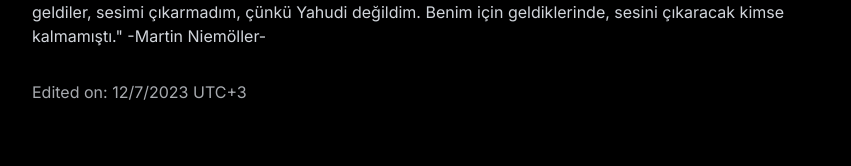
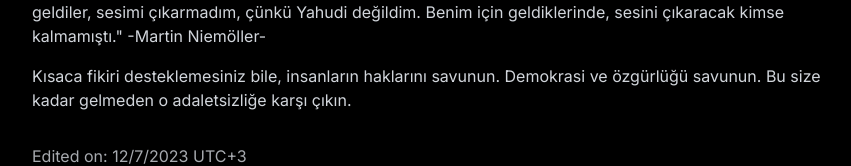
Before and after one commit to egely1337/egely1337-com, a Next.js app: page /blog/ifade-ozgurlugu-nedir in a window 1280 px wide. Shown: the part 2517-2683 px from the top of the page, without its empty margins (16-867 px from the left). Built offline with nearby package versions, Linux system fonts and the light colour scheme; a web font is replaced by a local one.

Commit message:
ifade-ozgurlugu-nedir updated

```diff
--- a/src/pages/blog/ifade-ozgurlugu-nedir.tsx
+++ b/src/pages/blog/ifade-ozgurlugu-nedir.tsx
@@ -75,6 +75,10 @@ export default function Page(props: {
                 Sonra Yahudiler için geldiler, sesimi çıkarmadım, çünkü Yahudi değildim.
                 Benim için geldiklerinde, sesini çıkaracak kimse kalmamıştı." -Martin Niemöller-`}
             />
+
+            <NewsParagraph
+                text="Kısaca fikiri desteklemesiniz bile, insanların haklarını savunun. Demokrasi ve özgürlüğü savunun. Bu size kadar gelmeden o adaletsizliğe karşı çıkın."
+            />
         </NewsLayout>
     )
 }
```
